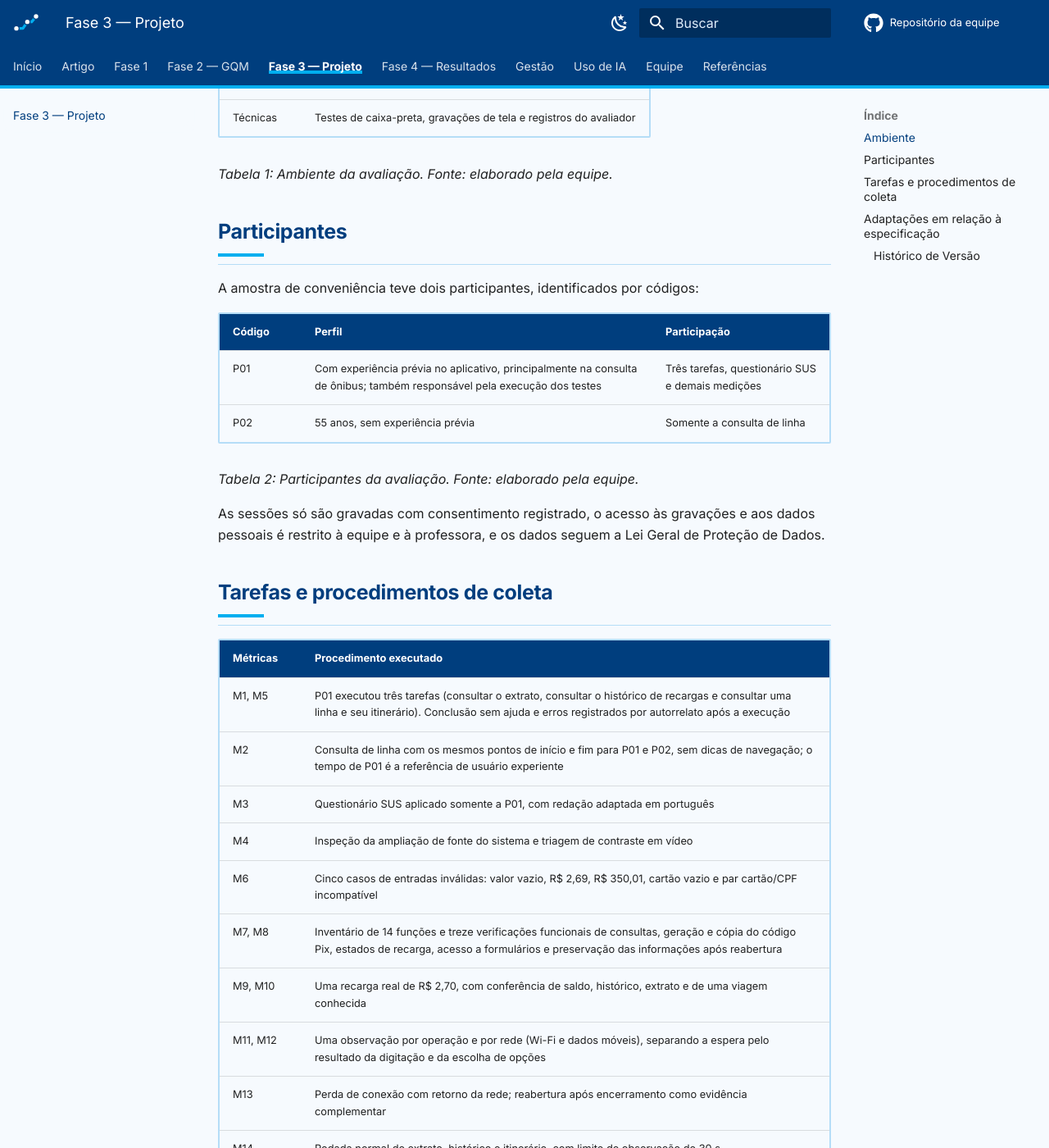
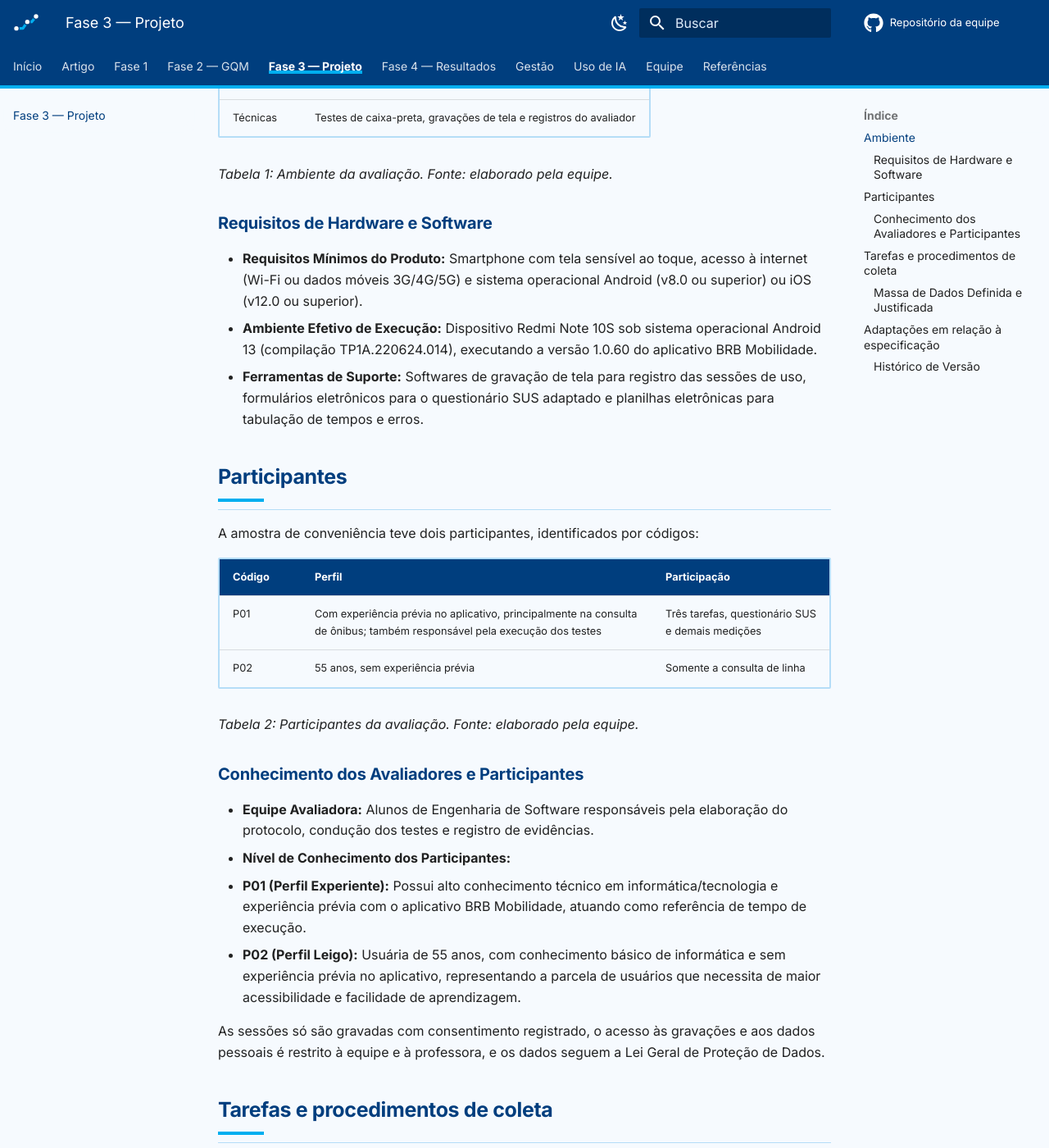
Before and after one commit to FCTE-Qualidade-de-Software-1/2026-2_T01_RUTH_LICHTERMAN, an MkDocs documentation site: the page built from docs/fase-3/index.md, in a window 1280 px wide and 1400 px high, scrolled down 538 px. Shown: the whole window at 82% size. Built offline with MkDocs 1.6.1 and Material for MkDocs 9.7.7, drawn with Linux system fonts in a browser that asks for light colours; comment, search, counter and statistics services are not loaded; some of the changed text lies outside the part shown.

Commit message:
Daniel Issue

````diff
--- a/docs/fase-3/index.md
+++ b/docs/fase-3/index.md
@@ -14,6 +14,12 @@
 
 *Tabela 1: Ambiente da avaliação. Fonte: elaborado pela equipe.*
 
+### Requisitos de Hardware e Software
+
+- **Requisitos Mínimos do Produto:** Smartphone com tela sensível ao toque, acesso à internet (Wi-Fi ou dados móveis 3G/4G/5G) e sistema operacional Android (v8.0 ou superior) ou iOS (v12.0 ou superior).
+- **Ambiente Efetivo de Execução:** Dispositivo Redmi Note 10S sob sistema operacional Android 13 (compilação TP1A.220624.014), executando a versão 1.0.60 do aplicativo BRB Mobilidade.
+- **Ferramentas de Suporte:** Softwares de gravação de tela para registro das sessões de uso, formulários eletrônicos para o questionário SUS adaptado e planilhas eletrônicas para tabulação de tempos e erros.
+
 ## Participantes
 
 A amostra de conveniência teve dois participantes, identificados por códigos:
@@ -24,6 +30,13 @@
 | P02 | 55 anos, sem experiência prévia | Somente a consulta de linha |
 
 *Tabela 2: Participantes da avaliação. Fonte: elaborado pela equipe.*
+
+### Conhecimento dos Avaliadores e Participantes
+
+- **Equipe Avaliadora:** Alunos de Engenharia de Software responsáveis pela elaboração do protocolo, condução dos testes e registro de evidências.
+- **Nível de Conhecimento dos Participantes:**
+  - **P01 (Perfil Experiente):** Possui alto conhecimento técnico em informática/tecnologia e experiência prévia com o aplicativo BRB Mobilidade, atuando como referência de tempo de execução.
+  - **P02 (Perfil Leigo):** Usuária de 55 anos, com conhecimento básico de informática e sem experiência prévia no aplicativo, representando a parcela de usuários que necessita de maior acessibilidade e facilidade de aprendizagem.
 
 As sessões só são gravadas com consentimento registrado, o acesso às gravações e aos dados pessoais é restrito à equipe e à professora, e os dados seguem a Lei Geral de Proteção de Dados.
 
@@ -45,6 +58,14 @@
 
 *Tabela 3: Procedimentos de coleta por métrica. Fonte: elaborado pela equipe.*
 
+### Massa de Dados Definida e Justificada
+
+- **Massa de Dados Definida:**
+  - **Recarga Financeira:** Operação padronizada via Pix no valor fixo de R$ 2,70 (valor de tarifa de transporte público).
+  - **Entradas Inválidas:** Conjunto padronizado de 5 cenários de erro (valor vazio, R$ 2,69, R$ 350,01, número de cartão vazio e incompatibilidade entre CPF e cartão).
+  - **Escopo de Funcionalidades:** Inventário delimitado a 14 funções mapeadas no aplicativo e 1 linha de ônibus de referência para testes de consulta e navegação.
+- **Justificativa da Massa de Dados:** A definição prévia dos dados-exemplo e cenários de teste controlados é indispensável para agilizar a execução das sessões de medição, evitar custos financeiros desnecessários com múltiplas transações bancárias reais e garantir que as comparações temporais e de taxa de erro entre diferentes perfis de participantes ocorram em condições idênticas de contorno.
+
 ## Adaptações em relação à especificação
 
 - O checklist de acessibilidade ficou incompleto: área de toque e leitor de tela não foram avaliados.
@@ -54,6 +75,7 @@
 - Não foram fixados mínimos de observação antes da coleta.
 
 Por isso, na [Fase 4](../fase-4/index.md), as faixas de pontuação são aplicadas apenas de forma descritiva, restrita às amostras observadas.
+```
 
 ---
 
@@ -62,3 +84,4 @@
 | Versão | Data | Descrição | Autor | Revisor |
 | :--- | :--- | :--- | :--- | :--- |
 | 1.0 | 25/10/2026 | Ambiente, participantes, procedimentos e adaptações, a partir da Seção VI do artigo | [Hauedy Wegner](https://github.com/HauedyWS) | [Letícia Lopes](https://github.com/leticialopes20)|
+| 1.1 | 11/11/2026 | Recurso, Ambiente e Massa de Dados a partir do artigo  | [Daniel Sousa](https://github.com/daniel-de-sousa) | |
````
